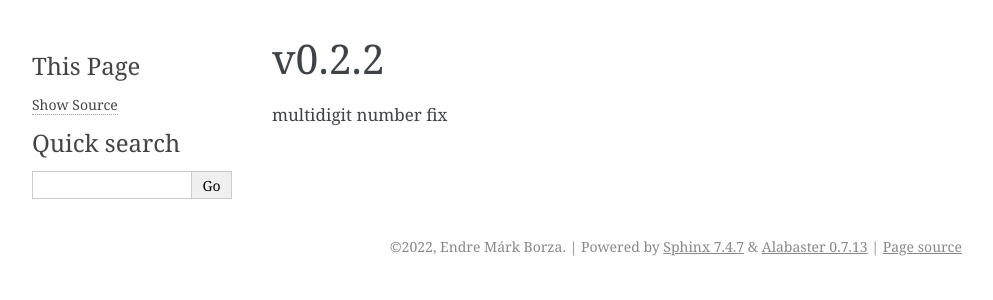
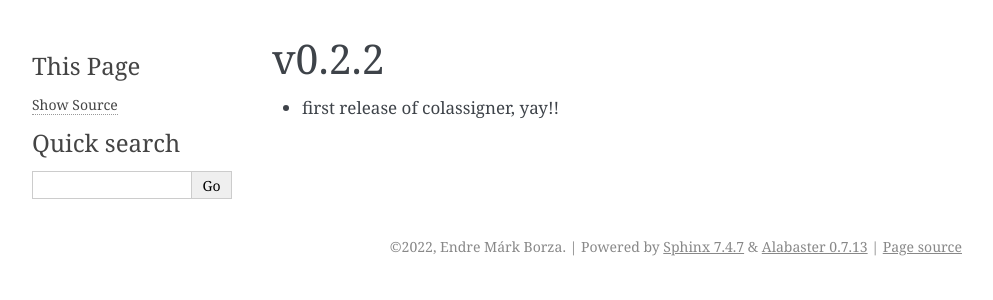
Before and after one commit to endremborza/colassigner, a Sphinx documentation site: the page built from docs/release_notes/v0.2.2.rst, in a window 1280 px wide. Shown: the top 300 px of the page, without its empty margins (148-1141 px from the left). Built offline with Sphinx 7.4.7, drawn with Linux system fonts in a browser that asks for light colours.

Commit message:
docs for v0.2.2

```diff
--- a/docs/current_release.rst
+++ /dev/null
@@ -1 +0,0 @@
-- first release of colassigner, yay!!
--- a/docs/release_notes/v0.2.2.rst
+++ b/docs/release_notes/v0.2.2.rst
@@ -1,4 +1,4 @@
 v0.2.2
 ------
 
-multidigit number fix
+- first release of colassigner, yay!!
```
